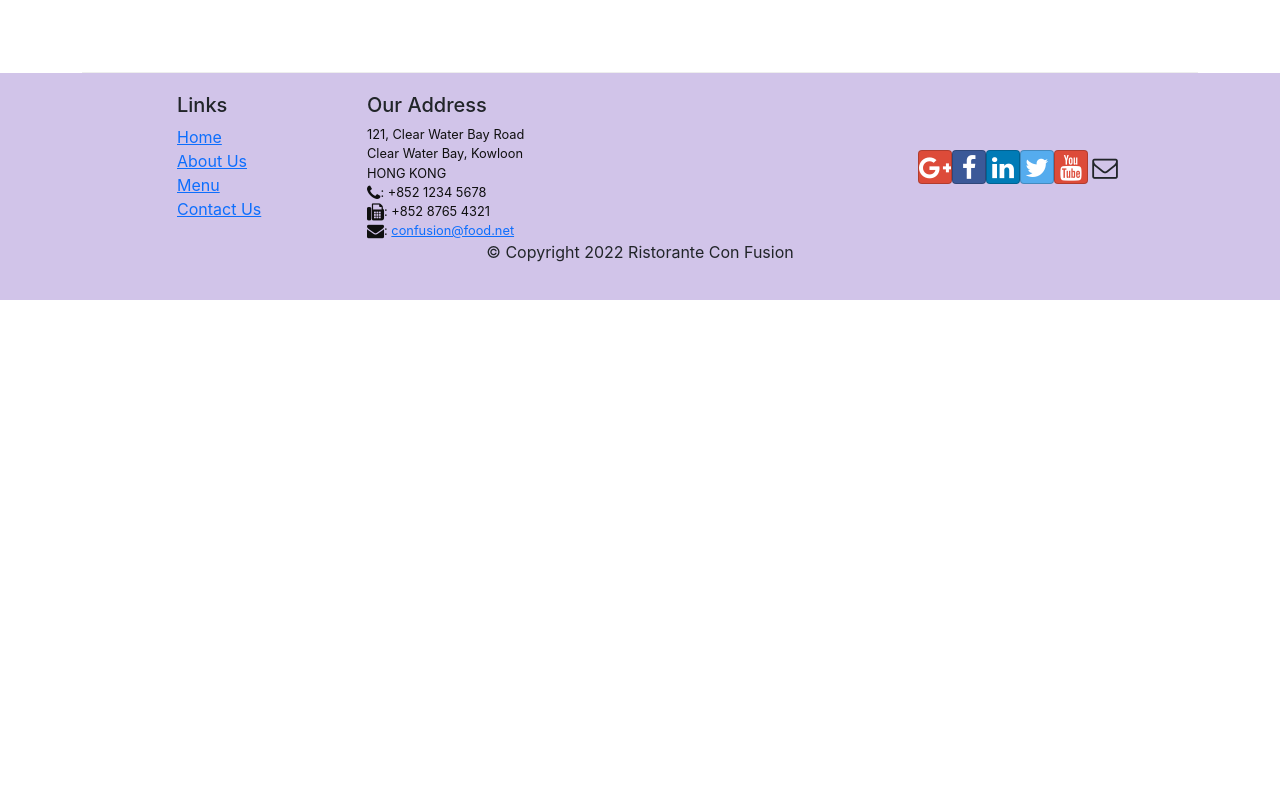
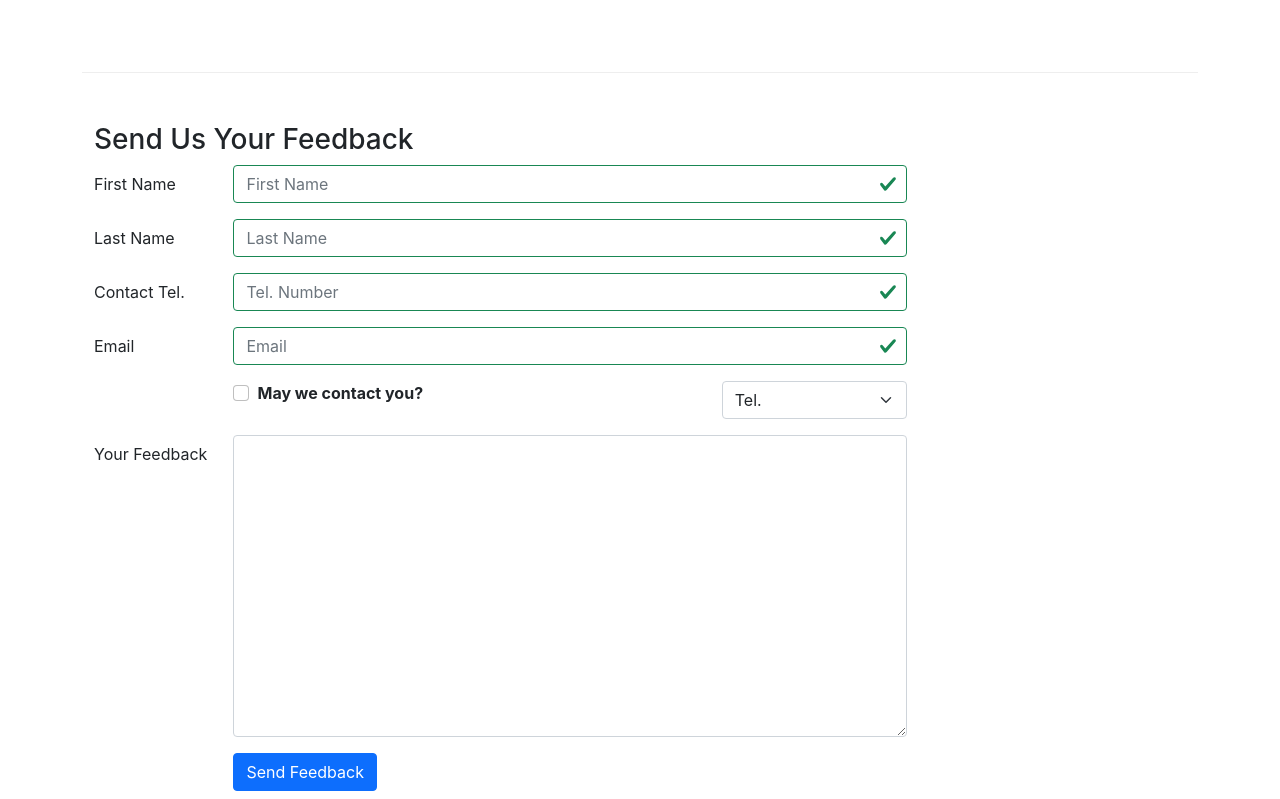
Before and after one commit to Valentyn17/ReactApp, a React (Create React App) app: page /contactus in a window 1280 px wide. Shown: the part 781-1580 px from the top of the page. Before the commit the page ends 1081 px from the top, so only its background shows below. Built offline with nearby package versions, Linux system fonts and the light colour scheme.

Commit message:
Add Feedback form with validation

```diff
--- a/src/components/ContactComponent.js
+++ b/src/components/ContactComponent.js
@@ -1,9 +1,85 @@
-import React from "react";
-import {Breadcrumb, BreadcrumbItem} from "reactstrap";
+import React, {Component} from "react";
+import {Breadcrumb, BreadcrumbItem, Button, Form, FormGroup, Label, Col, Input, FormFeedback} from "reactstrap";
 import {Link} from "react-router-dom";
 
-function Contact(props) {
-    return(
+class Contact extends Component{
+
+    constructor(props){
+        super(props);
+
+        this.state={
+            firstname: '',
+            lastname: '',
+            telnum: '',
+            email:'',
+            agree: false,
+            contactType: 'Tel.',
+            message: '',
+            touched:{
+                firstname: false,
+                lastname: false,
+                telnum: false,
+                email: false
+            }
+        }
+        this.handleSubmit=this.handleSubmit.bind(this);
+        this.handleInputChange=this.handleInputChange.bind(this);
+        this.handleBlur=this.handleBlur.bind(this);
+
+    }
+
+    handleInputChange(event){
+        const target=event.target;
+        const value=target.type==='checkbox' ? target.checked : target.value;
+        const name=target.name;
+
+        this.setState({
+            [name]: value
+        });
+    }
+
+    handleSubmit(event){
+        console.log("The current state is: "+JSON.stringify(this.state));
+        alert("The current state is: "+JSON.stringify(this.state));
+        event.preventDefault();
+    }
+
+    handleBlur=(field)=>(evt)=>{
+        this.setState({
+            touched: {...this.state.touched, [field]: true}
+        });
+    }
+
+    validate(firstname, lastname, telnum, email){
+        const errors={
+            firstname: '',
+            lastname: '',
+            telnum: '',
+            email:''
+        };
+
+        if(this.state.touched.firstname && firstname.length<3)
+            errors.firstname='First Name should have more than 3 characters';
+        else if(this.state.touched.firstname && firstname.length>10)
+            errors.firstname = 'First Name should have less than 10 characters';
+        if (this.state.touched.lastname && lastname.length < 3)
+            errors.lastname = 'Last Name should have more than 3 characters';
+        else if (this.state.touched.lastname && lastname.length > 20)
+            errors.lastname = 'Last Name should have less than 20 characters';
+
+        const reg=/^\d+$/;
+        if (this.state.touched.telnum && !reg.test(telnum))
+            errors.telnum='Tel. Number should contain only numbers';
+        if(this.state.touched.email && email.split('').filter(x => x === '@').length !== 1)
+            errors.email = 'Email should contain @';
+
+        return errors;
+    }
+
+    render() {
+
+        const errors=this.validate(this.state.firstname, this.state.lastname, this.state.telnum, this.state.email);
+        return (
             <div className="container">
                 <div className='row'>
                     <Breadcrumb>
@@ -41,8 +117,108 @@
                         </div>
                     </div>
                 </div>
+                <div className="row row-content">
+                    <div className="col-12">
+                        <h3>Send Us Your Feedback</h3>
+                    </div>
+                    <div className="col-12 col-md-9">
+                        <Form onSubmit={this.handleSubmit}>
+                            <FormGroup  row>
+                                <Label htmlFor="firstname" md={2}>First Name</Label>
+                                <Col md={10}>
+                                    <Input type="text" id="firstname" name="firstname"
+                                        placeholder="First Name"
+                                        value={this.state.firstname}
+                                        valid={errors.firstname===''}
+                                        invalid={errors.firstname!==''}
+                                        onBlur={this.handleBlur('firstname')}
+                                        onChange={this.handleInputChange}/>
+                                    <FormFeedback>{errors.firstname}</FormFeedback>
+                                </Col>
+                            </FormGroup>
+                            <FormGroup  row>
+                                <Label htmlFor="lastname" md={2}>Last Name</Label>
+                                <Col md={10}>
+                                    <Input type="text" id="lastname" name="lastname"
+                                        placeholder="Last Name"
+                                        value={this.state.lastname}
+                                        valid={errors.lastname===''}
+                                        invalid={errors.lastname!==''}
+                                        onBlur={this.handleBlur('lastname')}
+                                        onChange={this.handleInputChange}/>
+                                    <FormFeedback>{errors.lastname}</FormFeedback>
+
+                                </Col>
+                            </FormGroup>
+                            <FormGroup  row>
+                                <Label htmlFor="telnum" md={2}>Contact Tel.</Label>
+                                <Col md={10}>
+                                    <Input type="tel" id="telnum" name="telnum"
+                                        placeholder="Tel. Number"
+                                        value={this.state.telnum}
+                                        valid={errors.telnum===''}
+                                        invalid={errors.telnum!==''}
+                                        onBlur={this.handleBlur('telnum')}
+                                        onChange={this.handleInputChange}/>
+                                    <FormFeedback>{errors.telnum}</FormFeedback>
+                                </Col>
+                            </FormGroup>
+                            <FormGroup  row>
+                                <Label htmlFor="email" md={2}>Email</Label>
+                                <Col md={10}>
+                                    <Input type="email" id="email" name="email"
+                                        placeholder="Email"
+                                        value={this.state.email}
+                                        valid={errors.email===''}
+                                        invalid={errors.email!==''}
+                                        onBlur={this.handleBlur('email')}
+                                        onChange={this.handleInputChange}/>
+                                    <FormFeedback>{errors.email}</FormFeedback>
+                                </Col>
+                            </FormGroup>
+                            <FormGroup row>
+                                <Col md={{size:  6, offset: 2}}>
+                                    <FormGroup check>
+                                        <Label check>
+                                            <Input type="checkbox" name="agree"
+                                                checked={this.state.agree}
+                                                onChange={this.handleInputChange}/> {' '}
+                                            <strong>May we contact you?</strong>
+                                        </Label>
+                                    </FormGroup>
+                                </Col>
+                                <Col md={{size:  3, offset: 1}}>
+                                    <Input type="select" name="contactType"
+                                        value={this.state.contactType}
+                                        onChange={this.handleInputChange}>
+                                            <option>Tel.</option>
+                                            <option>Email</option>
+                                    </Input>
+                                </Col>
+                            </FormGroup>
+                            <FormGroup  row>
+                                <Label htmlFor="message" md={2}>Your Feedback</Label>
+                                <Col md={10}>
+                                    <Input type="textarea" id="message" name="message"
+                                        rows="12"
+                                        value={this.state.message}
+                                        onChange={this.handleInputChange}/>
+                                </Col>
+                            </FormGroup>
+                            <FormGroup row>
+                                <Col md={{size: 10, offset: 2}}>
+                                    <Button type="submit" color="primary">
+                                        Send Feedback
+                                    </Button>
+                                </Col>
+                            </FormGroup>
+                        </Form>
+                    </div>
+                </div>
             </div>
         );
     }
 
+}
+
 export default Contact;
```
Lines whose indentation alone changed are shown as unchanged.
